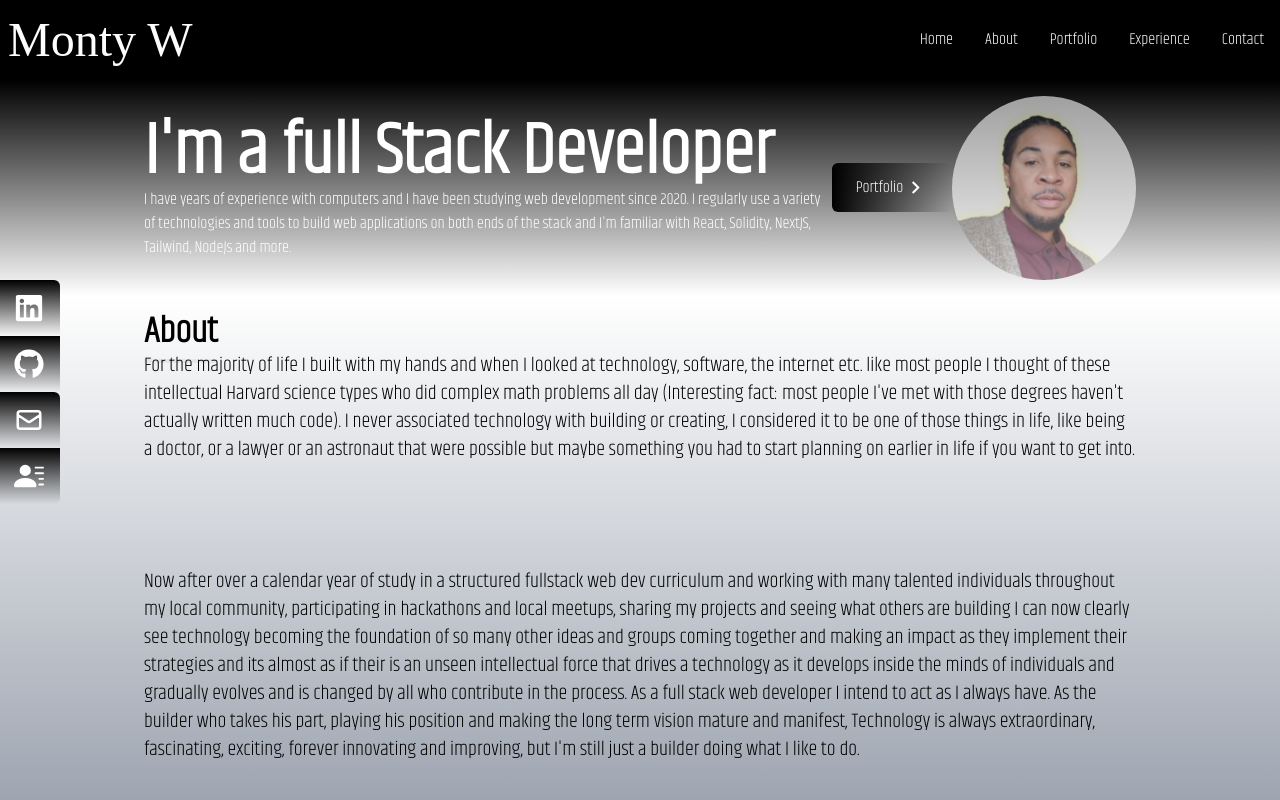
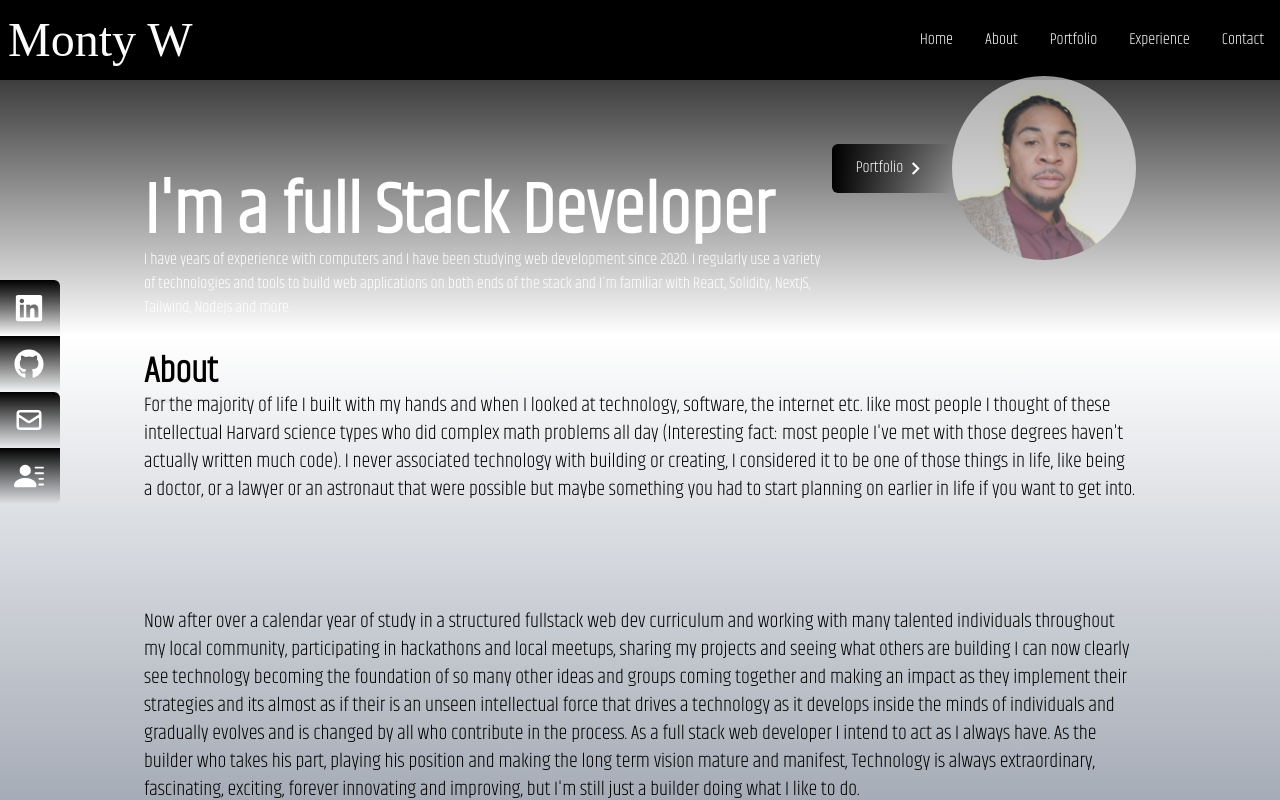
Before and after one commit to MontyWilliams/portfolio_Z, a React (Create React App) app: page / in a window 1280 px wide. Shown: the top 800 px of the page. Built offline with nearby package versions, Linux system fonts and the light colour scheme; the HTML template or start-up script is replaced by a standard one; a web font is replaced by a local one.

Commit message:
fix header to top of screen

```diff
--- a/src/App.js
+++ b/src/App.js
@@ -31,7 +31,10 @@ const divVar = {
 }
   return (
     <div>
-      <NavBar />
+      <div className="absolute w-full h-auto">
+      <NavBar/>
+
+      </div>
       {components.map((comp) => {
         return (
         <motion.div
--- a/src/components/Experience.jsx
+++ b/src/components/Experience.jsx
@@ -4,7 +4,7 @@ import html from "../assets/html.png";
 import css from "../assets/css.png";
 import javascript from "../assets/javascript.png";
 import reactImage from "../assets/react.png";
-import {motion} from 'framer-motion'
+import { motion } from 'framer-motion'
 import nextjs from "../assets/nextjs.png";
 import graphql from "../assets/graphql.png";
 import github from "../assets/github.png";
--- a/src/components/Home.jsx
+++ b/src/components/Home.jsx
@@ -9,9 +9,9 @@ const Home = () => {
     const { scrollYProgress } = useScroll();
 
   return (
-    <div name="home" className="w-full bg-gradient-to-b from-black ">
-        <div className="max-w-screen-lg mx-auto flex flex-col items-center justify-center h-full p-4 md:flex-row text-white">
-            <div className="flex flex-col justify-center h-full">
+    <div name="home" className="w-full bg-gradient-to-b from-black min-h-auto">
+        <div className="max-w-screen-lg  mx-auto flex flex-col items-center justify-center h-full p-4 md:flex-row text-white">
+            <div className="flex flex-col mt-40 justify-center h-full">
                 <h2  className="text-4xl sm:text-7xl font-bold hover:glow">I'm a full Stack Developer</h2>
                 <p>I have years of experience with computers and I have been studying web development since 2020. I regularly use
                     a variety of technologies and tools to build web applications on both ends of the stack and I'm familiar with React, Solidity,
--- a/src/components/NavBar.jsx
+++ b/src/components/NavBar.jsx
@@ -32,7 +32,7 @@ const NavBar = () => {
 
     return (
         <div >
-            <div className="flex justify-between  items-center w-full h-20  bg-black text-white">
+            <div className="flex justify-between fixed items-center w-full h-20  bg-black text-white">
                 <motion.h1
                     initial={{ opacity: 0 }}
                     animate={{ opacity: 1 }}
```
